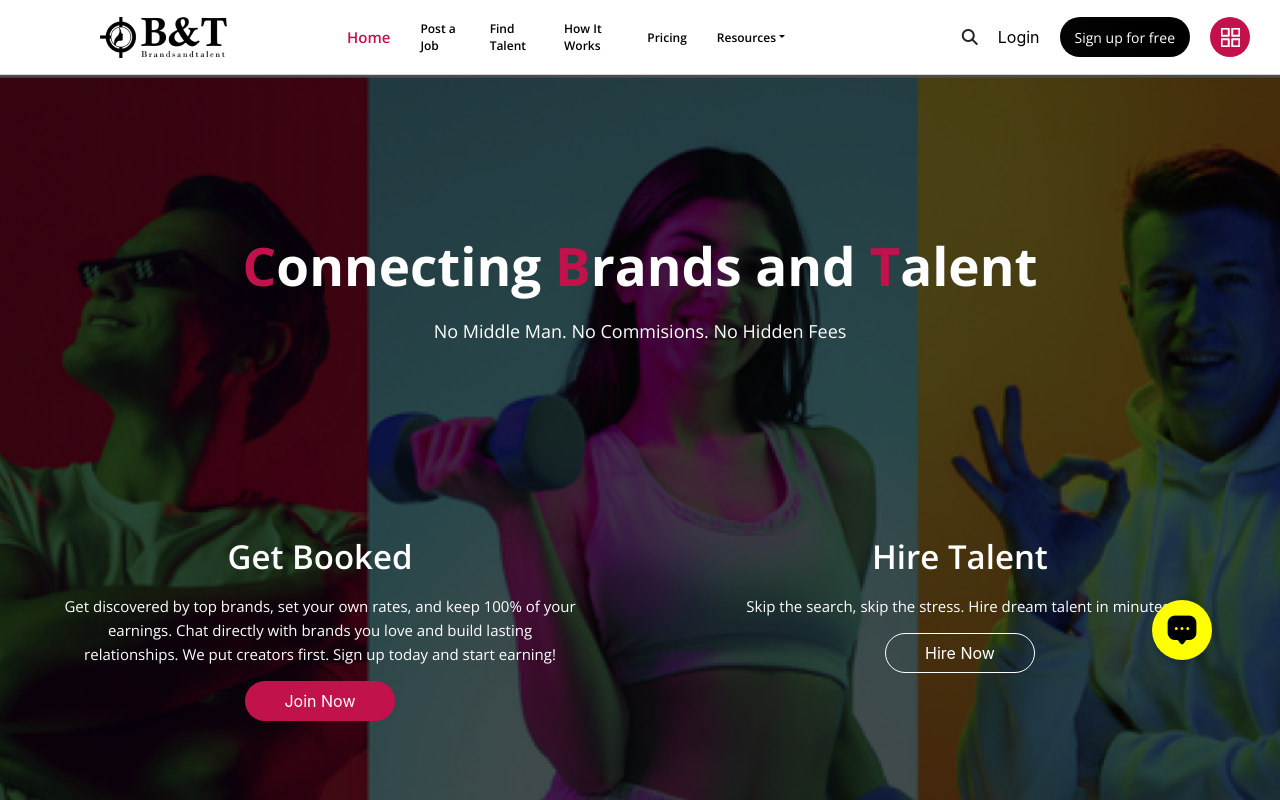
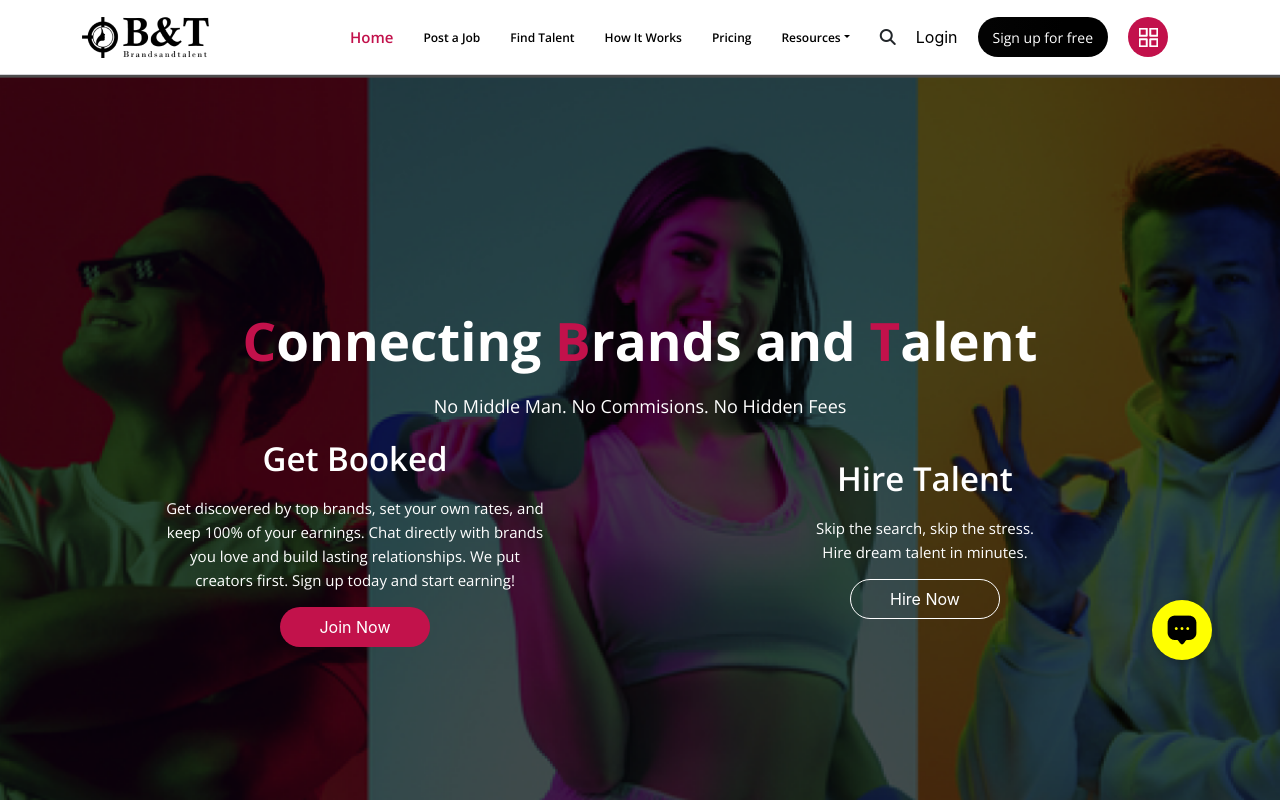
Before and after one commit to Srishtis-React-Team/Brands-and-talent-Web, a React (Create React App) app: page / in a window 1280 px wide. Shown: the top 800 px of the page. Built offline with nearby package versions, Linux system fonts and the light colour scheme; no server answers.

Commit message:
home-changes

```diff
--- a/src/assets/css/dashboard.css
+++ b/src/assets/css/dashboard.css
@@ -2,6 +2,13 @@
 
 * {
   box-sizing: border-box;
+}
+
+.header-items {
+  flex: 1 1;
+  display: flex;
+  align-items: center;
+  justify-content: end;
 }
 
 .btLogo {
@@ -208,12 +215,12 @@ label {
 
 .join-talent-section {
   /* background-color: blue; */
-  width: 50%;
+  width: 100%;
   display: flex;
   flex-direction: column;
   align-items: center;
-}
-
+  padding: 0px 30px;
+}
 .hire-talent-section {
   /* background-color: rgb(26, 26, 0); */
   width: 50%;
@@ -228,7 +235,6 @@ input[type="checkbox"]:checked {
 }
 
 .btn-logo {
-  padding-left: 100px;
   cursor: pointer;
 }
 
@@ -744,7 +750,6 @@ a {
   }
   .form-section {
     border-radius: 20px;
-    width: 80%;
     min-height: 250px;
     /* background-color: #C2114B; */
     display: flex;
@@ -2026,7 +2031,6 @@ input[type="radio"] {
   display: flex;
   align-items: center;
   justify-content: end;
-  width: 41%;
   padding-right: 10px;
 }
 
@@ -2152,10 +2156,12 @@ input[type="radio"] {
   }
 
   .join-talent-section {
+    /* background-color: blue; */
     width: 100%;
     display: flex;
     flex-direction: column;
-    padding-bottom: 30px;
+    align-items: center;
+    padding: 0px 30px;
   }
 
   .hire-talent-section {
--- a/src/layout/header.js
+++ b/src/layout/header.js
@@ -198,6 +198,7 @@ const Header = ({ sendMessageToParent }) => {
       </div>
 
       <div className="header">
+        <div className="container d-flex align-items-center justify-content-between">
           <div
             className="icon btn-logo"
             onClick={() => {
@@ -206,7 +207,8 @@ const Header = ({ sendMessageToParent }) => {
           >
             <img src={btLogo}></img>
           </div>
-        <div className="menu-items">
+          <div className="header-items">
+            <div className=" menu-items">
               <div>
                 <NavLink to="/" onClick={handleClick}>
                   Home
@@ -355,7 +357,11 @@ const Header = ({ sendMessageToParent }) => {
               </div>
 
               <div className="">
-            <NavLink to="/login" className="login-text" onClick={handleClick}>
+                <NavLink
+                  to="/login"
+                  className="login-text"
+                  onClick={handleClick}
+                >
                   Login
                 </NavLink>
               </div>
@@ -368,6 +374,8 @@ const Header = ({ sendMessageToParent }) => {
               </div>
               <div className="gridLogo">
                 <img src={gridLogo}></img>
+              </div>
+            </div>
           </div>
         </div>
       </div>
--- a/src/views/Dashboard.js
+++ b/src/views/Dashboard.js
@@ -493,24 +493,31 @@ const Dashboard = () => {
     <>
       <div className="dashboard-main">
         <Header sendMessageToParent={handleMessageFromHeader} />
-        <div className="section-1">
-          <div className="brand-section">
+
+        <section className="section-1">
+          <div className="container">
+            <div className="row banner-content">
+              <div className="col-lg-12">
+                <div className="brand-section flex-column">
                   <p className="brand-title">
-              <span>C</span>onnecting <span>B</span>rands and <span>T</span>
+                    <span>C</span>onnecting <span>B</span>rands and{" "}
+                    <span>T</span>
                     alent
                   </p>
                   <p className="brand-description">
                     No Middle Man. No Commisions. No Hidden Fees
                   </p>
                 </div>
-          <div className="brand-options">
+              </div>
+              <div className="col-lg-6">
+                <div className="brand-section">
                   <div className="join-talent-section">
                     <div className="section-title">Get Booked</div>
                     <div className="section-description">
-                Get discovered by top brands, set your own rates, and keep 100%
-                of your earnings. Chat directly with brands you love and build
-                lasting relationships. We put creators first. Sign up today and
-                start earning!
+                      Get discovered by top brands, set your own rates, and keep
+                      100% of your earnings. Chat directly with brands you love
+                      and build lasting relationships. We put creators first.
+                      Sign up today and start earning!
                     </div>
                     <div
                       className="Join-wrapper center"
@@ -520,10 +527,15 @@ const Dashboard = () => {
                       <div className="joinnow-text">Join Now</div>
                     </div>
                   </div>
+                </div>
+              </div>
+              <div className="col-lg-6">
+                <div className="brand-options">
                   <div className="hire-talent-section">
                     <div className="section-title">Hire Talent</div>
                     <div className="section-description brand-secription">
-                Skip the search, skip the stress. Hire dream talent in minutes.
+                      Skip the search, skip the stress. Hire dream talent in
+                      minutes.
                     </div>
                     <div
                       className="hire-wrapper center"
@@ -538,7 +550,16 @@ const Dashboard = () => {
                   </div>
                 </div>
               </div>
+            </div>
+          </div>
+        </section>
 
+        {/* <div className="section-1">
+          <div className="brand-section"></div>
+          <div className="brand-options"></div>
+        </div> */}
+
+        <div className="container">
           <div className="tabs-section">
             <div className="title">Popular Talents</div>
             <div className="tabs">
@@ -592,7 +613,9 @@ const Dashboard = () => {
               </div>
             </div>
           </div>
+        </div>
 
+        <div className="container">
           <div className="gallery-section">
             <div className="gallery-main">
               {talentList.map((item) => {
@@ -643,13 +666,17 @@ const Dashboard = () => {
               })}
             </div>
           </div>
+        </div>
 
         <div className="center">
           <div className="Join-wrapper center">
             <div>Find More</div>
           </div>
         </div>
+
         <div className="title">Our Community</div>
+
+        <div className="container">
           <div className="cards">
             <div className="community-card-wrapper card-background">
               <div className="count">5,258,451</div>
@@ -664,7 +691,11 @@ const Dashboard = () => {
               <div className="cards-text">Agencies</div>
             </div>
           </div>
+        </div>
+
         <div className="title">Products and Services</div>
+
+        <div className="container">
           <div className="cards">
             <div className="card-wrapper ">
               <div className="card-picture">
@@ -692,12 +723,16 @@ const Dashboard = () => {
               </div>
               <div className="card-title">Find Jobs</div>
               <div className="cards-description">
-              Talent can  build and manage their personal brands and will have a
-              unique url ...
+                Talent can  build and manage their personal brands and will have
+                a unique url ...
               </div>
             </div>
           </div>
+        </div>
+
         <div className="title">Case studies</div>
+
+        <div className="container">
           <div className="gallery-section">
             <div className="gallery-main">
               {caseList.map((item) => {
@@ -717,6 +752,8 @@ const Dashboard = () => {
               })}
             </div>
           </div>
+        </div>
+
         <div className="center">
           <div className="Join-wrapper center">
             <div>Find More</div>
@@ -862,7 +899,10 @@ const Dashboard = () => {
             </button>
           </div>
         </div>
+
         <div className="title brands-row-title">Trusted by renowned brands</div>
+
+        <div className="container">
           <div className="brands-section">
             <div>
               <img src={adidasIcon}></img>
@@ -886,6 +926,8 @@ const Dashboard = () => {
               <img src={havasIcon}></img>
             </div>
           </div>
+        </div>
+
         <Footer />
       </div>
       <div className="chat-section"></div>
```
Also changed, not shown: 1 other file (tests, documents, lock files or other folders). Lines whose indentation alone changed are shown as unchanged.
